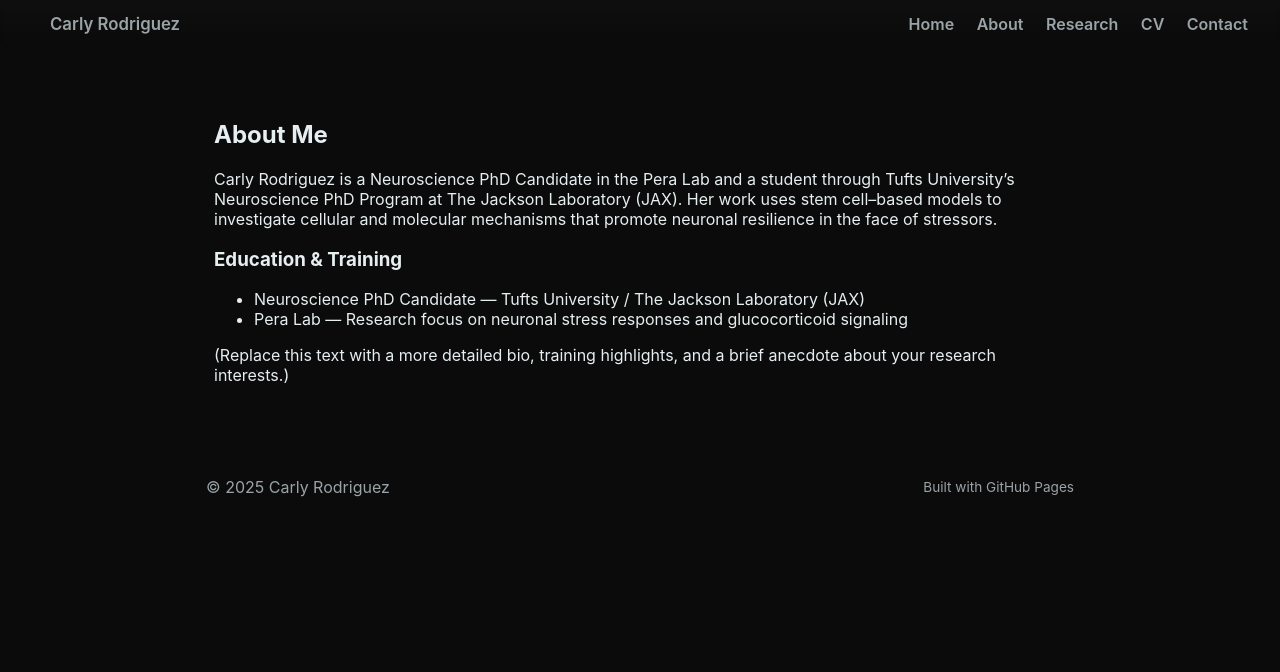
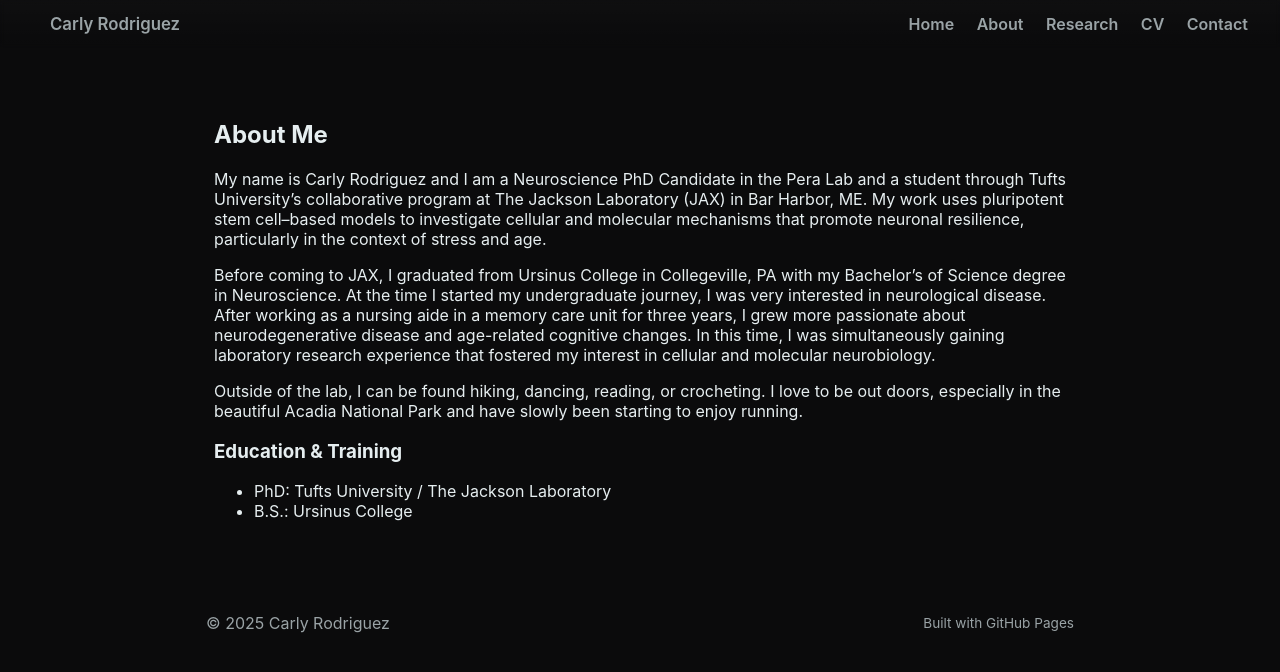
Before and after one commit to carlyrod/carlyrod.github.io, a Jekyll site: the page built from about.md, in a window 1280 px wide. Shown: the top 672 px of the page. Built offline with Jekyll 4.4.1, drawn with Linux system fonts in a browser that asks for light colours.

Commit message:
Update about.md
Updated about me description text

```diff
--- a/about.md
+++ b/about.md
@@ -5,10 +5,12 @@ title: About
 
 ## About Me
 
-Carly Rodriguez is a Neuroscience PhD Candidate in the Pera Lab and a student through Tufts University's Neuroscience PhD Program at The Jackson Laboratory (JAX). Her work uses stem cell–based models to investigate cellular and molecular mechanisms that promote neuronal resilience in the face of stressors.
+My name is Carly Rodriguez and I am a Neuroscience PhD Candidate in the Pera Lab and a student through Tufts University's collaborative program at The Jackson Laboratory (JAX) in Bar Harbor, ME. My work uses pluripotent stem cell–based models to investigate cellular and molecular mechanisms that promote neuronal resilience, particularly in the context of stress and age.
+
+Before coming to JAX, I graduated from Ursinus College in Collegeville, PA with my Bachelor's of Science degree in Neuroscience. At the time I started my undergraduate journey, I was very interested in neurological disease. After working as a nursing aide in a memory care unit for three years, I grew more passionate about neurodegenerative disease and age-related cognitive changes. In this time, I was simultaneously gaining laboratory research experience that fostered my interest in cellular and molecular neurobiology.
+
+Outside of the lab, I can be found hiking, dancing, reading, or crocheting. I love to be out doors, especially in the beautiful Acadia National Park and have slowly been starting to enjoy running.
 
 ### Education & Training
-- Neuroscience PhD Candidate — Tufts University / The Jackson Laboratory (JAX)
-- Pera Lab — Research focus on neuronal stress responses and glucocorticoid signaling
-
-(Replace this text with a more detailed bio, training highlights, and a brief anecdote about your research interests.)
+- PhD: Tufts University / The Jackson Laboratory
+- B.S.: Ursinus College
```
